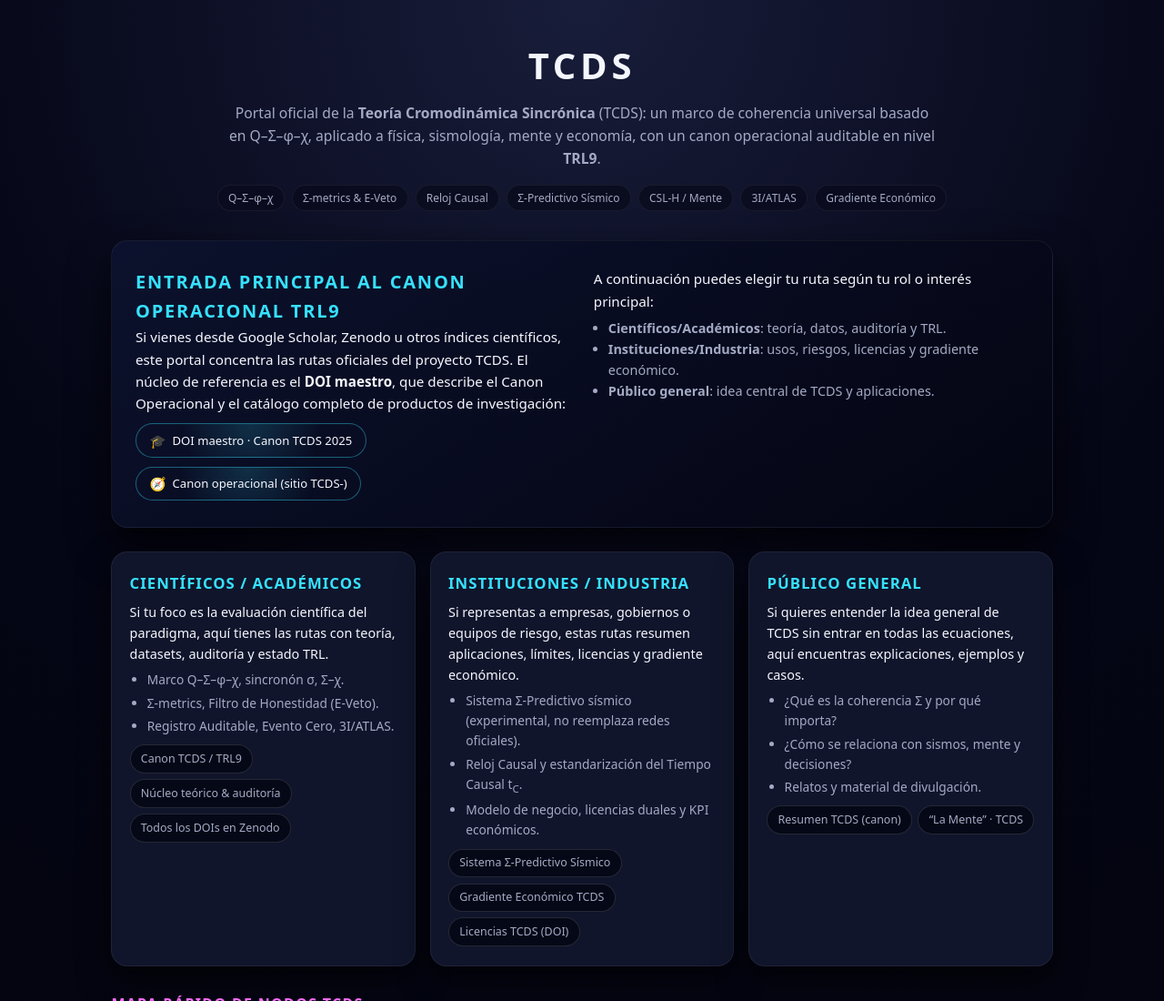
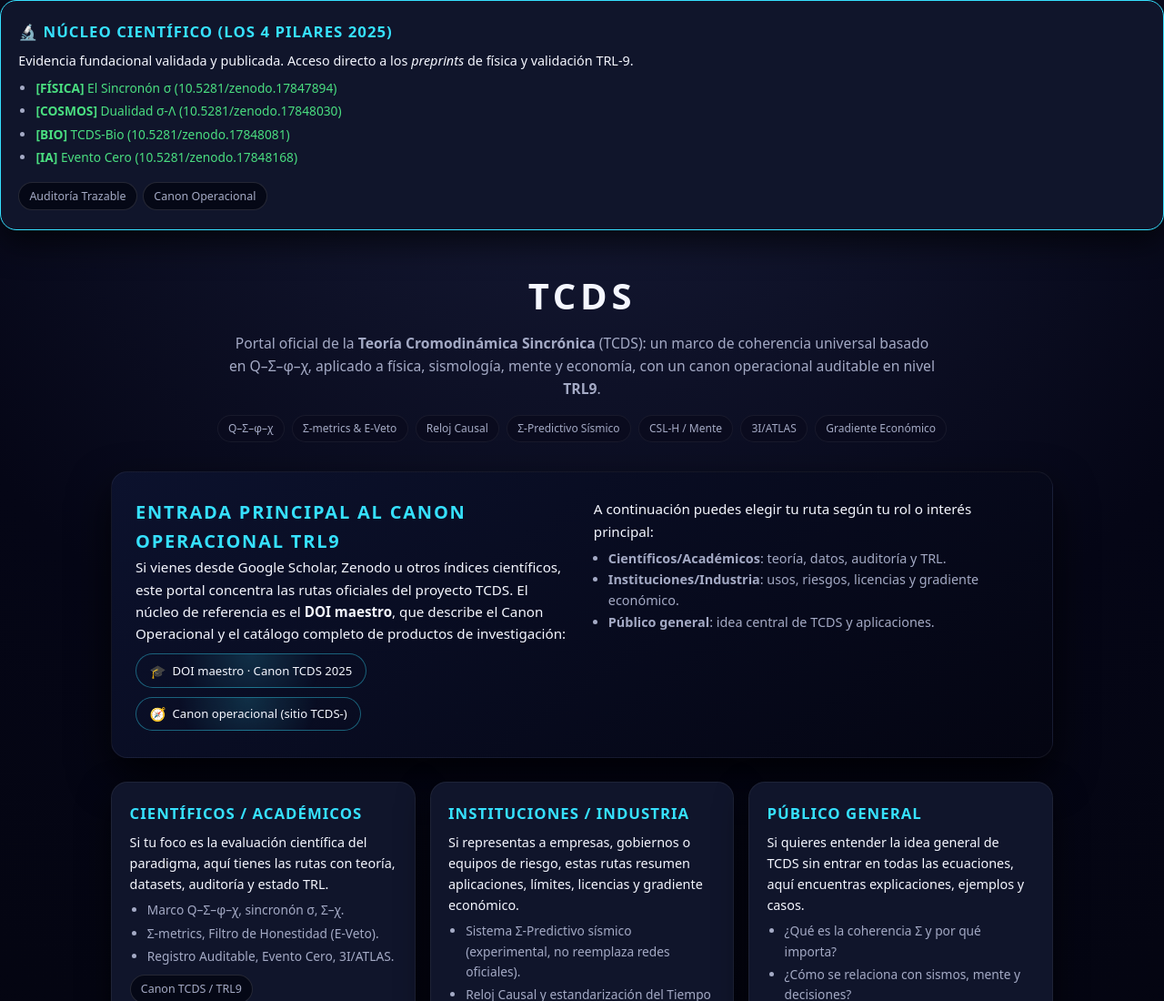
Before and after one commit to geozunac3536-jpg/geozunac3536-jpg.github.io, a plain HTML site: page index.html in a window 1280 px wide. Shown: the top 1100 px of the page at 91% size. Drawn offline with Linux system fonts and the light colour scheme.

Commit message:
Update index.html

```diff
--- a/index.html
+++ b/index.html
@@ -288,6 +288,43 @@
       }
     }
   </style>
+  <article class="card" style="border-color: var(--accent);">
+  <h3>🔬 NÚCLEO CIENTÍFICO (LOS 4 PILARES 2025)</h3>
+  <p>
+    Evidencia fundacional validada y publicada. Acceso directo a los <em>preprints</em> de física y validación TRL-9.
+  </p>
+  <ul style="margin-top:0.5rem;">
+    <li>
+      <a href="https://doi.org/10.5281/zenodo.17847894" target="_blank" style="color:var(--accent-ok);">
+        <strong>[FÍSICA]</strong> El Sincronón σ (10.5281/zenodo.17847894)
+      </a>
+    </li>
+    <li>
+      <a href="https://doi.org/10.5281/zenodo.17848030" target="_blank" style="color:var(--accent-ok);">
+        <strong>[COSMOS]</strong> Dualidad σ-Λ (10.5281/zenodo.17848030)
+      </a>
+    </li>
+    <li>
+      <a href="https://doi.org/10.5281/zenodo.17848081" target="_blank" style="color:var(--accent-ok);">
+        <strong>[BIO]</strong> TCDS-Bio (10.5281/zenodo.17848081)
+      </a>
+    </li>
+    <li>
+      <a href="https://doi.org/10.5281/zenodo.17848168" target="_blank" style="color:var(--accent-ok);">
+        <strong>[IA]</strong> Evento Cero (10.5281/zenodo.17848168)
+      </a>
+    </li>
+  </ul>
+  <div class="cta-row" style="margin-top:1rem;">
+    <a class="chip-link" href="https://geozunac3536-jpg.github.io/Proyecto_TCDS/" target="_blank">
+      Auditoría Trazable
+    </a>
+    <a class="chip-link" href="https://geozunac3536-jpg.github.io/TCDS-/" target="_blank">
+      Canon Operacional
+    </a>
+  </div>
+</article>
+
 </head>
 <body>
   <header>
```
